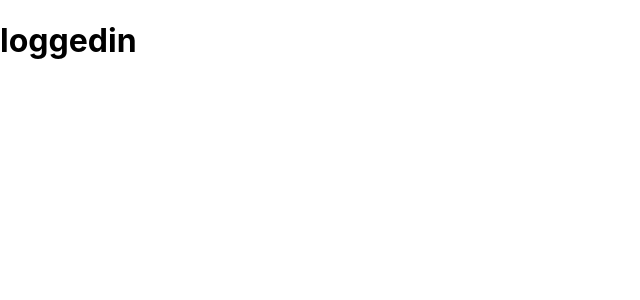
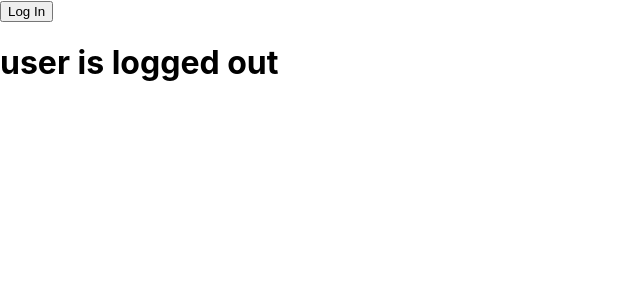
Before and after one commit to imran-kkz/react-canvas, a React (Create React App) app: page / in a window 1280 px wide. Shown: the top 300 px of the page, without its empty margins (0-640 px from the left). Built offline with nearby package versions, Linux system fonts and the light colour scheme.

Commit message:
adding conditional practice apps

```diff
--- /dev/null
+++ b/src/App5.js
@@ -0,0 +1,32 @@
+import { Component } from "react"
+import React from 'react'
+
+class App5 extends Component {
+    constructor() {
+        super()
+        this.state = {
+            loggedIn: false
+        }
+        this.onClick = this.onClick.bind(this)
+    }
+
+    onClick() {
+        this.setState(prevState => ({
+            loggedIn: !prevState.loggedIn
+        }))
+    }
+    render() {
+        return (
+            <div>
+                <button onClick={this.onClick}>
+                    {this.state.loggedIn === false ? "Log In" : "Log Out"}
+                </button>
+                {this.state.loggedIn === false ?
+                <h1>user is logged out</h1> :
+                <h1>user is logged in</h1>}
+            </div>
+        )
+    }
+}
+
+export default App5
--- a/src/Condition.js
+++ b/src/Condition.js
@@ -5,7 +5,7 @@ function Condition(props) {
 
     return (
         <div>
-            {props.loggedIn == true ? <h1>loading...</h1> : <h1>loggedin</h1>}
+            {props.loggedIn === true ? <h1>loading...</h1> : <h1>loggedin</h1>}
         </div>
     )
     // if (props.loggedIn == true){
--- a/src/index.js
+++ b/src/index.js
@@ -1,9 +1,9 @@
 import React from 'react';
 import ReactDOM from 'react-dom';
 import './index.css';
-import App from './App';
+import App5 from './App5';
 
 ReactDOM.render(
-    <App />,
+    <App5 />,
   document.getElementById('root')
 )
```
